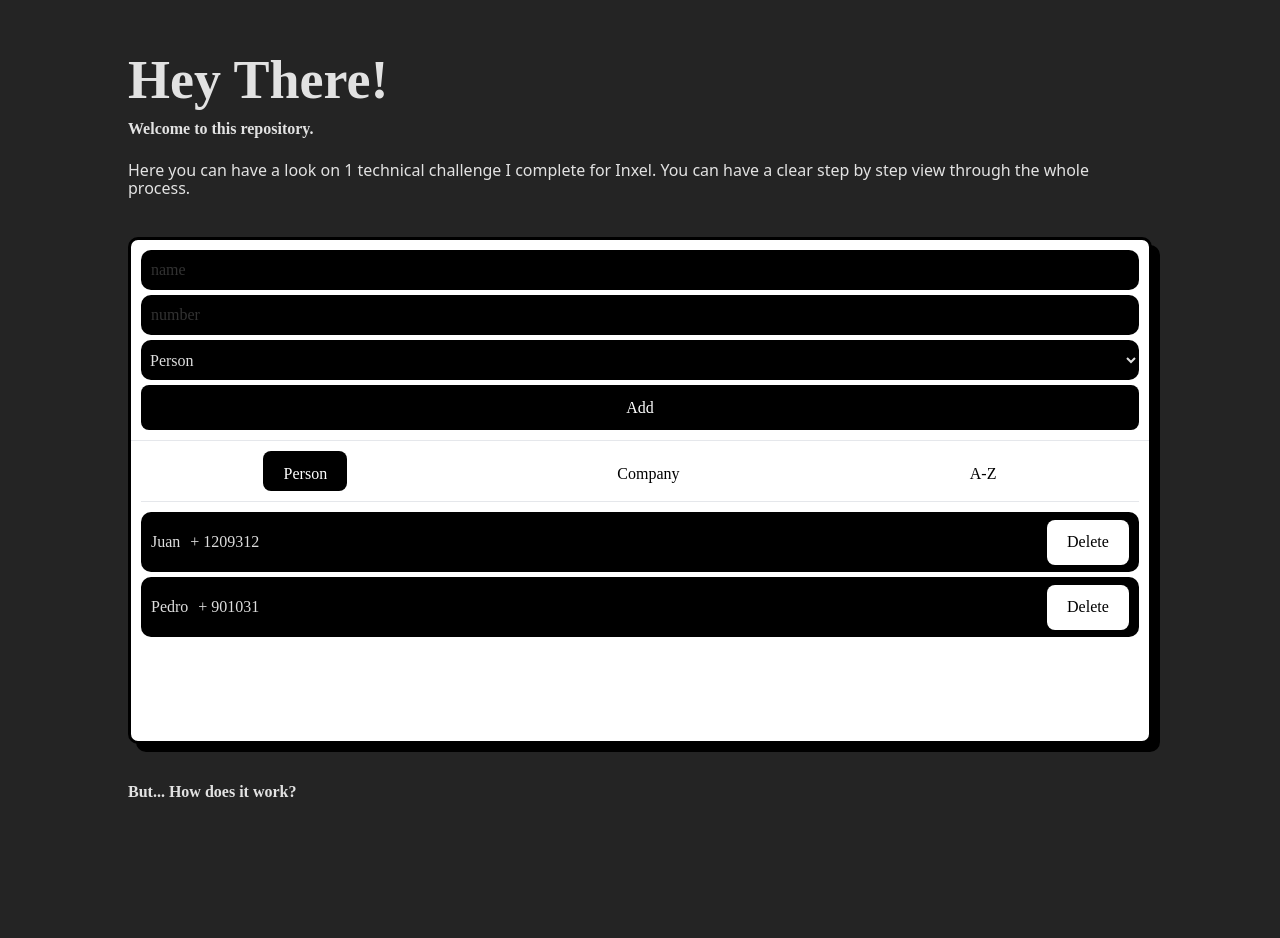
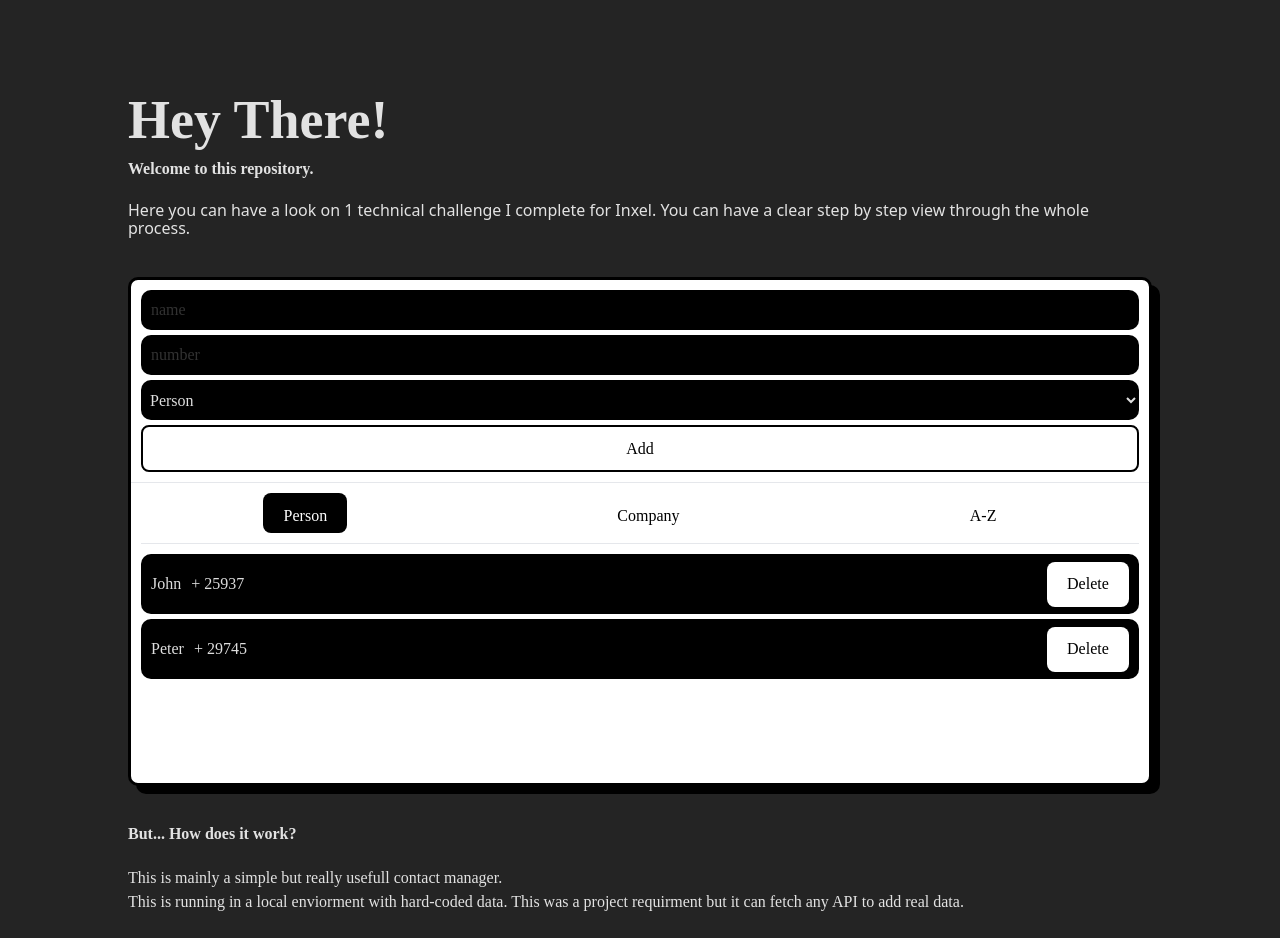
Before and after one commit to kinxori/inxel-test, a React (Vite) app: page / in a window 1280 px wide. Shown: the top 938 px of the page. Before the commit the page ends 840 px from the top, so only its background shows below. Built offline with nearby package versions, Linux system fonts and the light colour scheme.

Commit message:
adding information to the process of creation

```diff
--- a/src/App.jsx
+++ b/src/App.jsx
@@ -2,7 +2,7 @@ import InxelTest from "./components/inxel-test";
 
 export default function App() {
   return (
-    <article className="w-[80%] mx-auto my-10  font-[Rubik] ">
+    <article className="w-[80%] mx-auto my-20  font-[Rubik] ">
       <div className="">
         <h1 className=" text-[54px] font-bold    ">Hey There!</h1>
         <h3 className=" leading-[16px] font-bold     ">Welcome to this repository. </h3>
@@ -15,6 +15,16 @@ export default function App() {
       <InxelTest />
       <div>
         <h3 className=" leading-[16px] font-bold   ">But... How does it work?</h3>
+        <br></br>
+        <p>This is mainly a simple but really usefull contact manager.</p>
+        <p>
+          This is running in a local enviorment with hard-coded data. This was a project requirment
+          but it can fetch any API to add real data.
+        </p>
+        <br></br>
+        <h3 className=" leading-[16px] font-bold   ">Step #1:</h3>
+        <br></br>
+        <p>The first step was to make the whole structure in HTML.</p>
       </div>
     </article>
   );
--- a/src/components/inxel-test.tsx
+++ b/src/components/inxel-test.tsx
@@ -11,23 +11,23 @@ function InxelTest() {
   });
   const [data, setData] = useState([
     {
-      name: "Juan",
-      number: "1209312",
+      name: "John",
+      number: "25937",
       type: "person",
     },
     {
-      name: "Pedro",
-      number: "901031",
+      name: "Peter",
+      number: "29745",
       type: "person",
     },
     {
-      name: "Ricardo",
+      name: "Richard",
       number: "82832",
       type: "company",
     },
     {
-      name: "Fernando",
-      number: "1291203",
+      name: "Fer",
+      number: "32195",
       type: "company",
     },
   ]);
@@ -135,7 +135,11 @@ function InxelTest() {
             <option value="person">Person</option>
             <option value="company">Company</option>
           </select>
-          <button className="bg-black text-white" onClick={handleSubmit} type="submit">
+          <button
+            className="bg-white text-black  border-[2px] border-solid border-black  "
+            onClick={handleSubmit}
+            type="submit"
+          >
             Add
           </button>
         </form>
```
